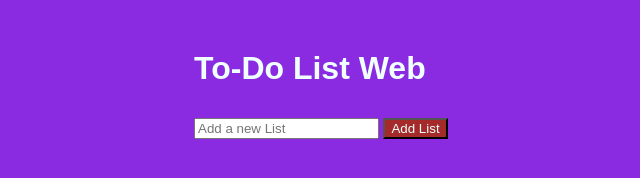
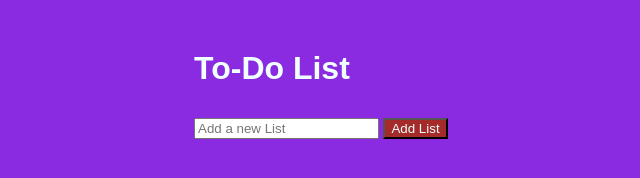
Before and after one commit to Kowsik-Y/TO-DO-LIST, a plain HTML site: page index.html in a window 1280 px wide. Shown: the whole page, without its empty margins (246-886 px from the left). Drawn offline with Linux system fonts and the light colour scheme.

Commit message:
Update index.html

```diff
--- a/index.html
+++ b/index.html
@@ -8,7 +8,7 @@
 </head>
 <body>
     <div class="container">
-        <h1>To-Do List Web</h1>
+        <h1>To-Do List</h1>
         <ul id="taskList"></ul>
         <input type="text" id="newTask" placeholder="Add a new List">
         <button onclick="addTask()">Add List</button>
```
